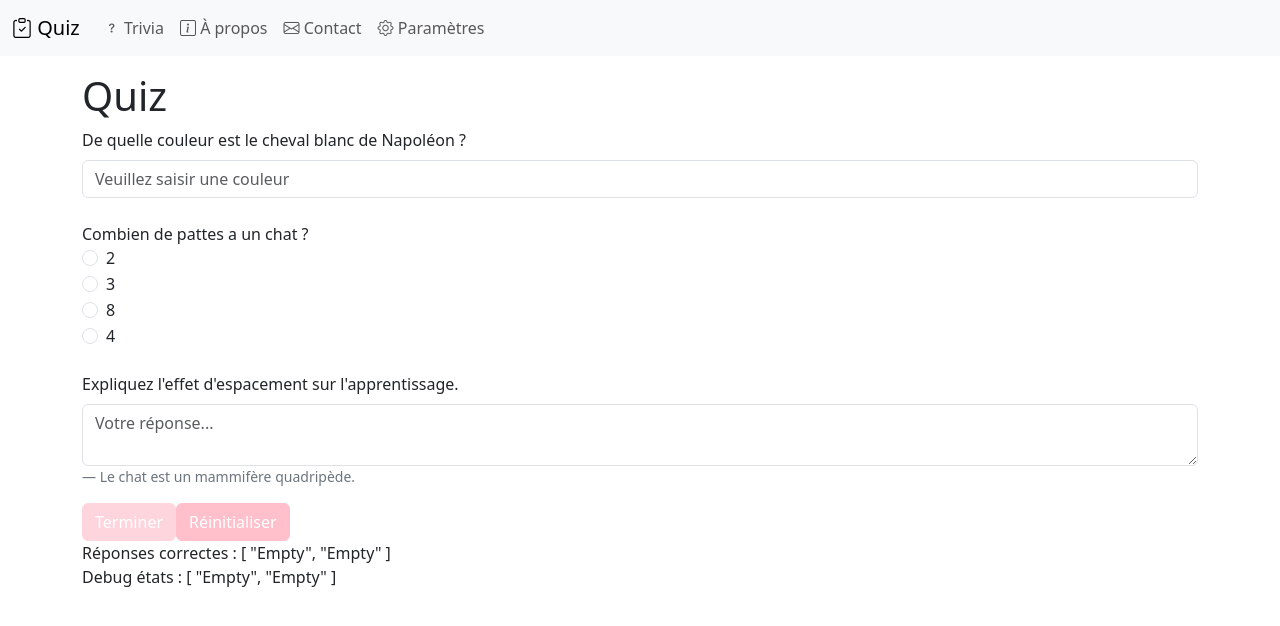
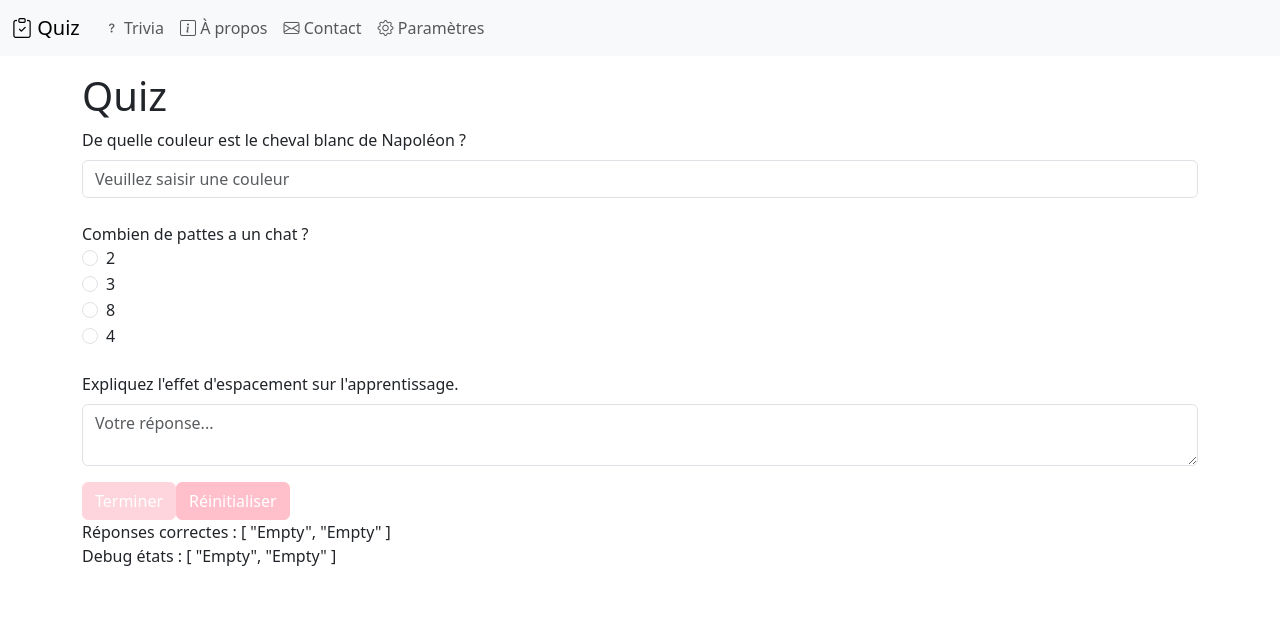
Before and after one commit to hepl-bs21inf5/sem07-project-chloerapiin, a Vue app: page / in a window 1280 px wide. Shown: the top 626 px of the page. Built offline with nearby package versions, Linux system fonts and the light colour scheme.

Commit message:
Update QuestionTextlibre.vue

```diff
--- a/src/components/QuestionTextlibre.vue
+++ b/src/components/QuestionTextlibre.vue
@@ -29,10 +29,11 @@ const showFeedback = computed(() => {
 //donne le message de feedback grâce à answerdetail
 const feedbackMessage = computed(() => {
   if (model.value === QuestionState.Submit) {
-    return props.answerDetail; // Show feedback after submission
+    return props.answerDetail;
   }
-  return ''; // Return an empty string if not submitted
+  return '';
 });
+
 
 watch(userAnswer, (newValue) => {
   if (!newValue.trim()) {
@@ -73,7 +74,7 @@ function reset(): void {
       :disabled="disabled"
     ></textarea>
   </div>
-  <p class="blockquote-footer">{{ props.answerDetail }}</p>
+  <p class="blockquote-footer" v-if="showFeedback">{{ feedbackMessage }}</p>
 </template>
 
 <style scoped>
```
